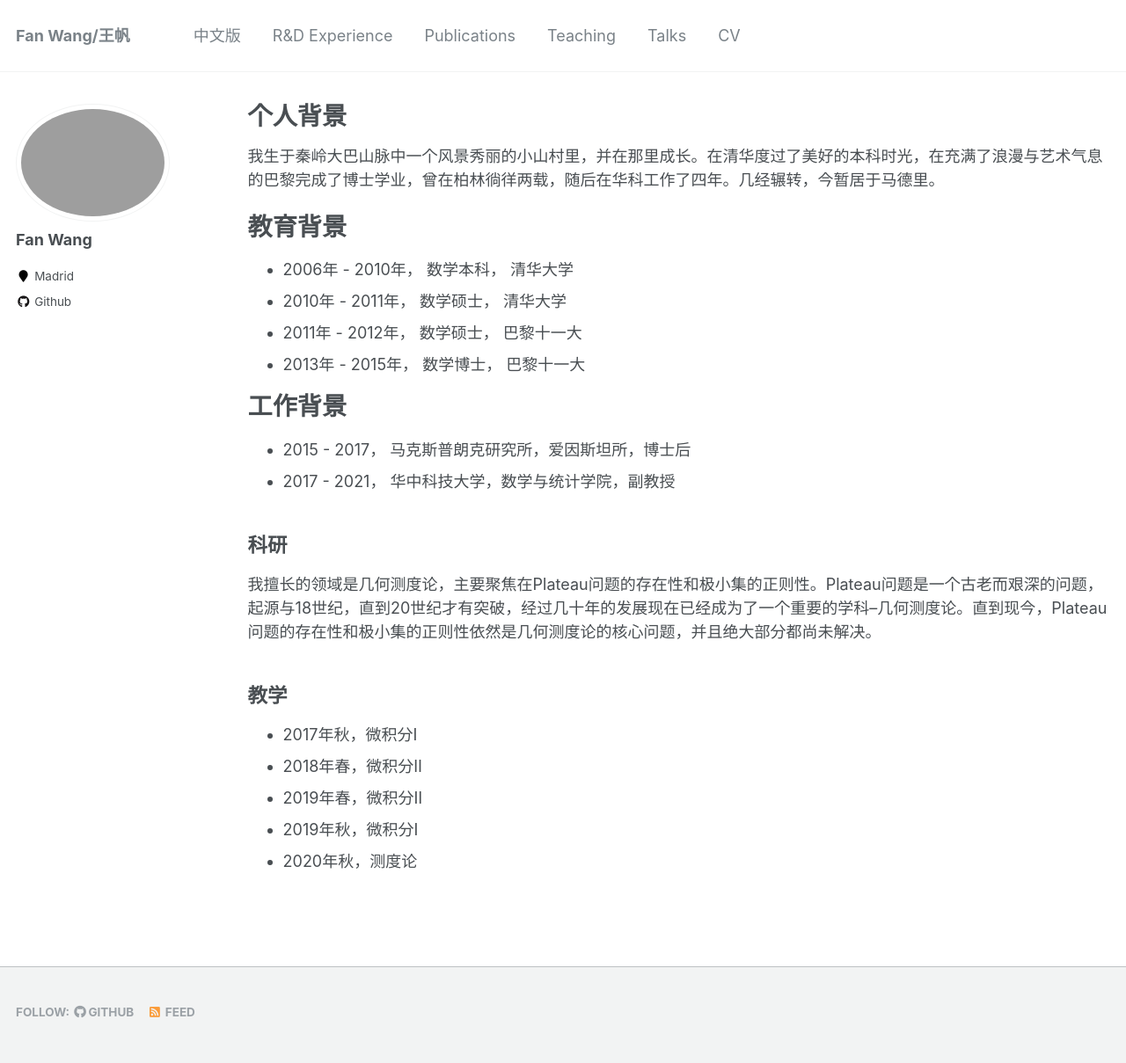
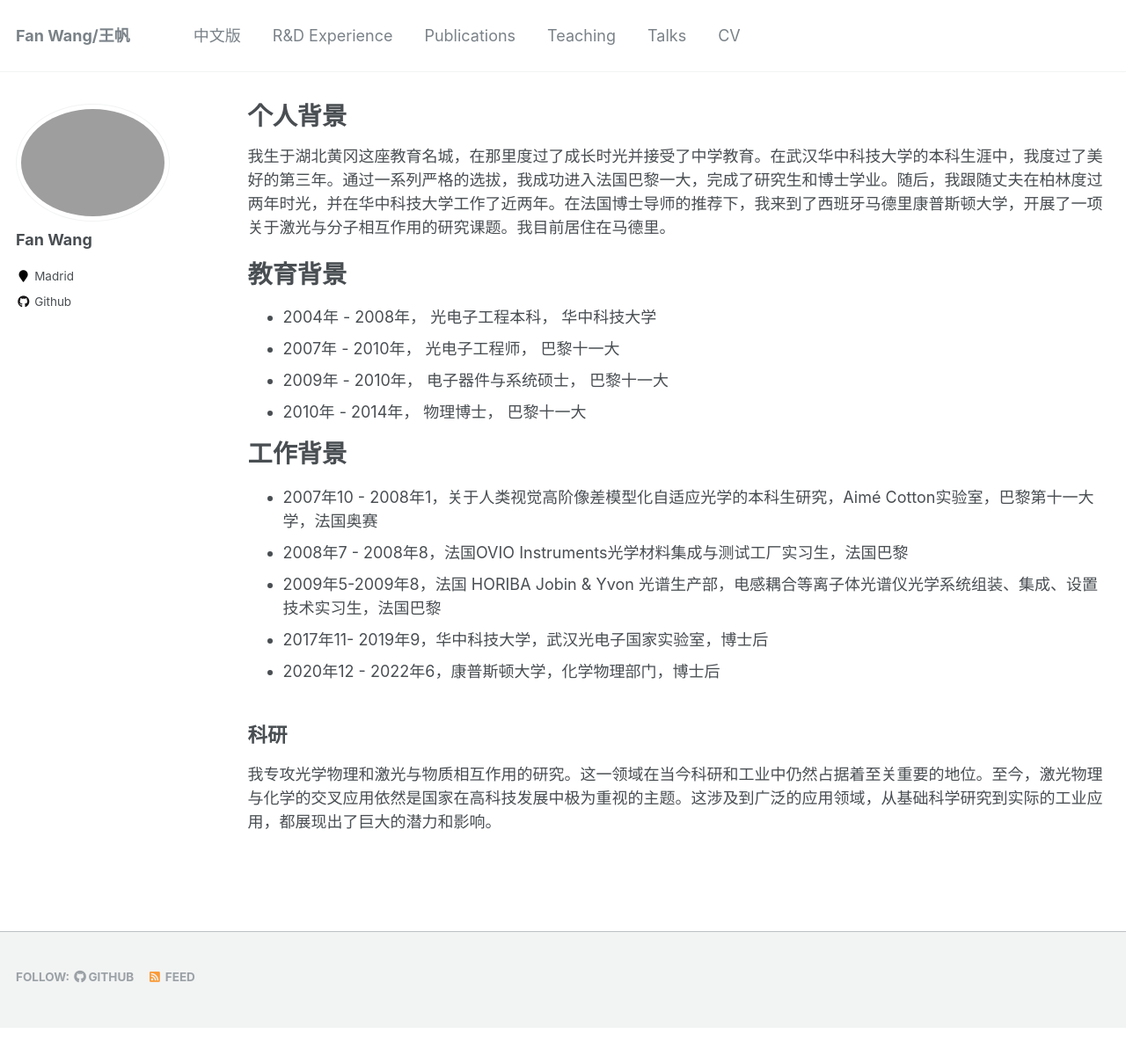
Before and after one commit to fanwangfang/fanwangfang.github.io, a Jekyll site: the page built from _pages/zh.md, in a window 1280 px wide. Shown: the whole page at 88% size. Built offline with Jekyll 4.4.1, drawn with Linux system fonts in a browser that asks for light colours; after the commit the page ends 1169 px from its top, so only the background shows below that.

Commit message:
Update zh.md

```diff
--- a/_pages/zh.md
+++ b/_pages/zh.md
@@ -5,28 +5,24 @@ permalink: /zh/
 author_profile: true
 ---
 
-我生于秦岭大巴山脉中一个风景秀丽的小山村里，并在那里成长。在清华度过了美好的本科时光，在充满了浪漫与艺术气息的巴黎完成了博士学业，曾在柏林徜徉两载，随后在华科工作了四年。几经辗转，今暂居于马德里。
+我生于湖北黄冈这座教育名城，在那里度过了成长时光并接受了中学教育。在武汉华中科技大学的本科生涯中，我度过了美好的第三年。通过一系列严格的选拔，我成功进入法国巴黎一大，完成了研究生和博士学业。随后，我跟随丈夫在柏林度过两年时光，并在华中科技大学工作了近两年。在法国博士导师的推荐下，我来到了西班牙马德里康普斯顿大学，开展了一项关于激光与分子相互作用的研究课题。我目前居住在马德里。
 
 教育背景
 ======
-- 2006年 - 2010年， 数学本科， 清华大学
-- 2010年 - 2011年， 数学硕士， 清华大学
-- 2011年 - 2012年， 数学硕士， 巴黎十一大
-- 2013年 - 2015年， 数学博士， 巴黎十一大
+- 2004年 - 2008年， 光电子工程本科， 华中科技大学
+- 2007年 - 2010年， 光电子工程师， 巴黎十一大
+- 2009年 - 2010年， 电子器件与系统硕士， 巴黎十一大
+- 2010年 - 2014年， 物理博士， 巴黎十一大
 
 工作背景
 ======
-- 2015 - 2017， 马克斯普朗克研究所，爱因斯坦所，博士后
-- 2017 - 2021， 华中科技大学，数学与统计学院，副教授
+
+- 2007年10 - 2008年1，关于人类视觉高阶像差模型化自适应光学的本科生研究，Aimé Cotton实验室，巴黎第十一大学，法国奥赛
+- 2008年7 - 2008年8，法国OVIO Instruments光学材料集成与测试工厂实习生，法国巴黎
+- 2009年5-2009年8，法国 HORIBA Jobin & Yvon 光谱生产部，电感耦合等离子体光谱仪光学系统组装、集成、设置技术实习生，法国巴黎
+- 2017年11- 2019年9，华中科技大学，武汉光电子国家实验室，博士后
+- 2020年12 - 2022年6，康普斯顿大学，化学物理部门，博士后
 
 科研
 ------
-我擅长的领域是几何测度论，主要聚焦在Plateau问题的存在性和极小集的正则性。Plateau问题是一个古老而艰深的问题，起源与18世纪，直到20世纪才有突破，经过几十年的发展现在已经成为了一个重要的学科--几何测度论。直到现今，Plateau问题的存在性和极小集的正则性依然是几何测度论的核心问题，并且绝大部分都尚未解决。
-
-教学
-------
-- 2017年秋，微积分Ⅰ
-- 2018年春，微积分Ⅱ
-- 2019年春，微积分Ⅱ
-- 2019年秋，微积分Ⅰ
-- 2020年秋，测度论
+我专攻光学物理和激光与物质相互作用的研究。这一领域在当今科研和工业中仍然占据着至关重要的地位。至今，激光物理与化学的交叉应用依然是国家在高科技发展中极为重视的主题。这涉及到广泛的应用领域，从基础科学研究到实际的工业应用，都展现出了巨大的潜力和影响。
```
